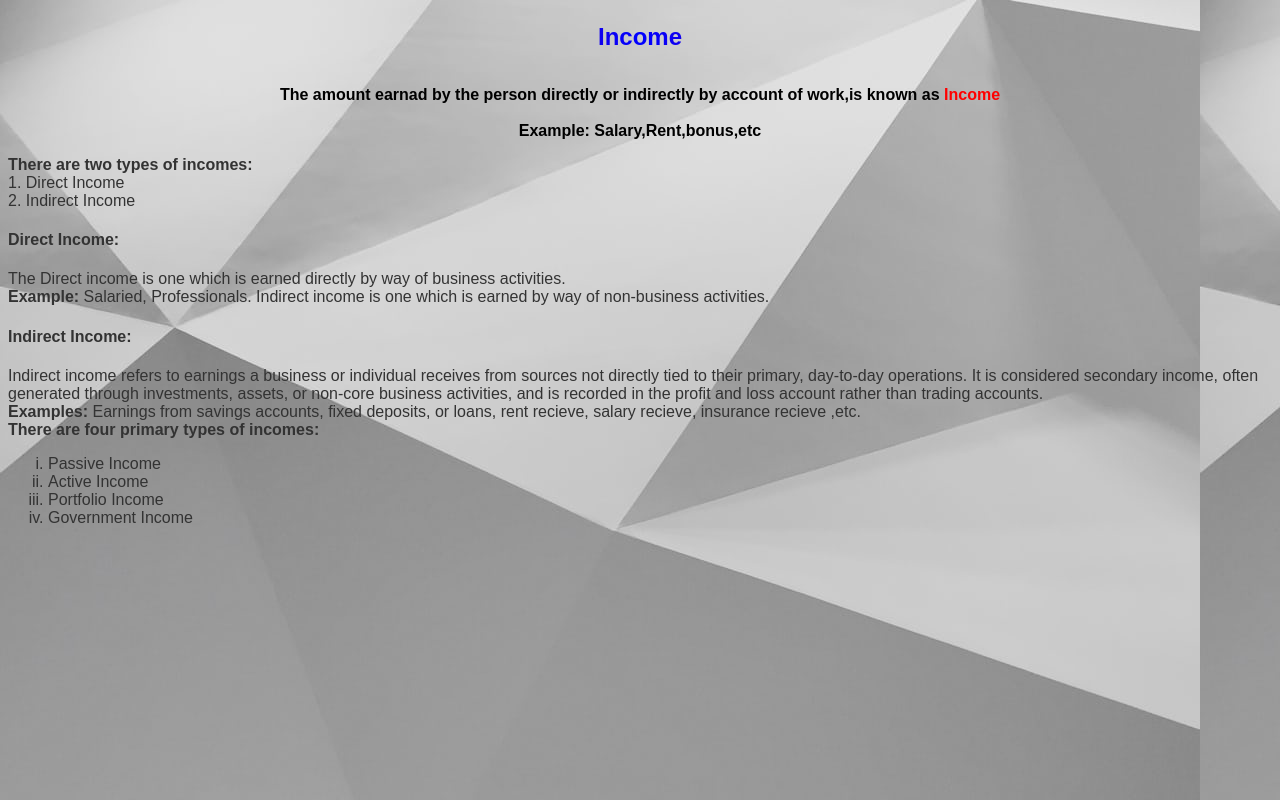
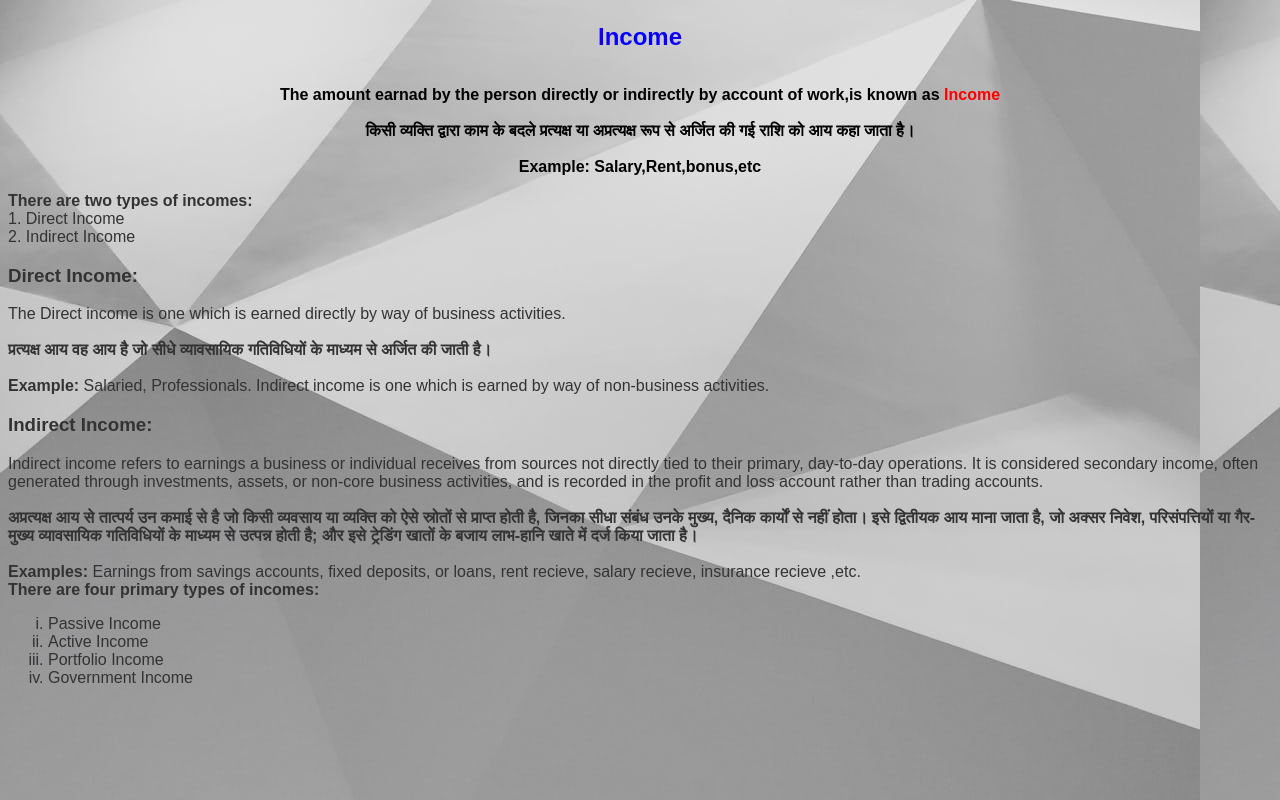
Before and after one commit to araw0610-boop/Tally-Notes, a plain HTML site: page income.html in a window 1280 px wide. Drawn offline with Linux system fonts and the light colour scheme.

Commit message:
Add files via upload

```diff
--- a/income.html
+++ b/income.html
@@ -7,20 +7,35 @@
 <h2>Income</h2>
 <p>The amount earnad by the person directly or indirectly by account of work,is known as
 <font color="red">
-Income </font> <br>
+Income </font>
+<br>
+<br>
+<b>किसी व्यक्ति द्वारा काम के बदले प्रत्यक्ष या अप्रत्यक्ष रूप से अर्जित की गई राशि को आय कहा जाता है।</b>
+<br>
 <br>
 <b>Example:</b> Salary,Rent,bonus,etc</p>
 
  <b>There are two types of incomes:</b><br>
     1. Direct Income <br>
     2. Indirect Income <br>
-<h4>Direct Income:</h4>
+<h3>Direct Income:</h3>
 The Direct income is one which is earned directly by way of business activities.
 <br>
+<br>
+<b>
+प्रत्यक्ष आय वह आय है जो सीधे व्यावसायिक गतिविधियों के माध्यम से अर्जित की जाती है।
+<br>
+<br>
+</b>
 <b>Example:</b>
 Salaried, Professionals. Indirect income is one which is earned by way of non-business activities.
-<h4>Indirect Income:</h4>
-Indirect income refers to earnings a business or individual receives from sources not directly tied to their primary, day-to-day operations. It is considered secondary income, often generated through investments, assets, or non-core business activities, and is recorded in the profit and loss account rather than trading accounts. <br>
+<h3>Indirect Income:</h3>
+Indirect income refers to earnings a business or individual receives from sources not directly tied to their primary, day-to-day operations. It is considered secondary income, often generated through investments, assets, or non-core business activities, and is recorded in the profit and loss account rather than trading accounts.
+<br>
+<br>
+<b>अप्रत्यक्ष आय से तात्पर्य उन कमाई से है जो किसी व्यवसाय या व्यक्ति को ऐसे स्रोतों से प्राप्त होती है, जिनका सीधा संबंध उनके मुख्य, दैनिक कार्यों से नहीं होता। इसे द्वितीयक आय माना जाता है, जो अक्सर निवेश, परिसंपत्तियों या गैर-मुख्य व्यावसायिक गतिविधियों के माध्यम से उत्पन्न होती है; और इसे ट्रेडिंग खातों के बजाय लाभ-हानि खाते में दर्ज किया जाता है।</b>
+<br>
+<br>
 <b>Examples:</b> Earnings from savings accounts, fixed deposits, or loans, rent recieve, salary recieve, insurance recieve ,etc.<br>
  <b>There are four primary types of incomes:</b>
 <ol type=i>
```
